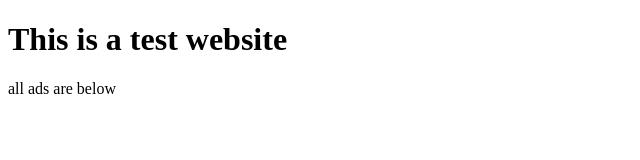
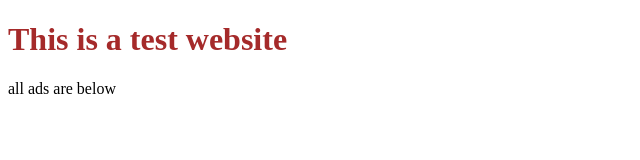
Before and after one commit to MorzaPlayz/MorzaPlayz.github.io, a plain HTML site: page index.html in a window 1280 px wide. Shown: the whole page, without its empty margins (0-640 px from the left). Drawn offline with Linux system fonts and the light colour scheme.

Commit message:
this is a test

```diff
--- a/index.html
+++ b/index.html
@@ -7,7 +7,7 @@
 </head>
 <body>
 
-    <h1>This is a test website</h1>
+    <h1 style="color: brown;">This is a test website</h1>
     <p>all ads are below</p>
 
 </body>
```
